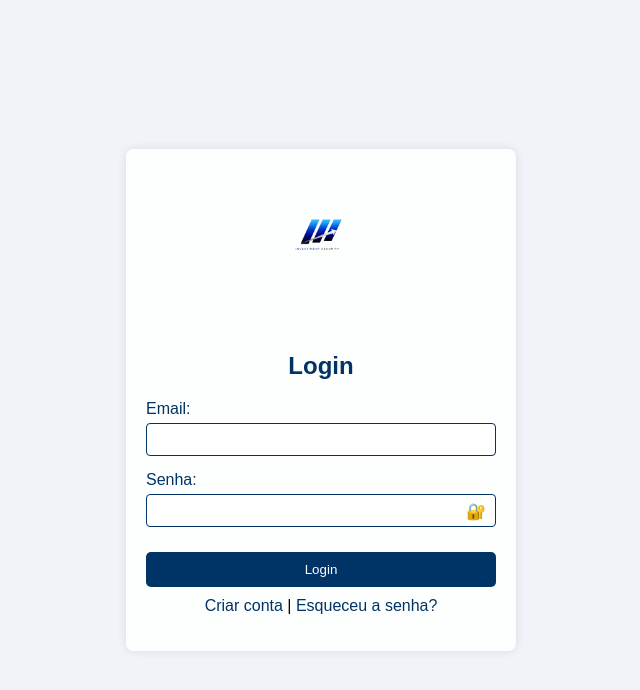
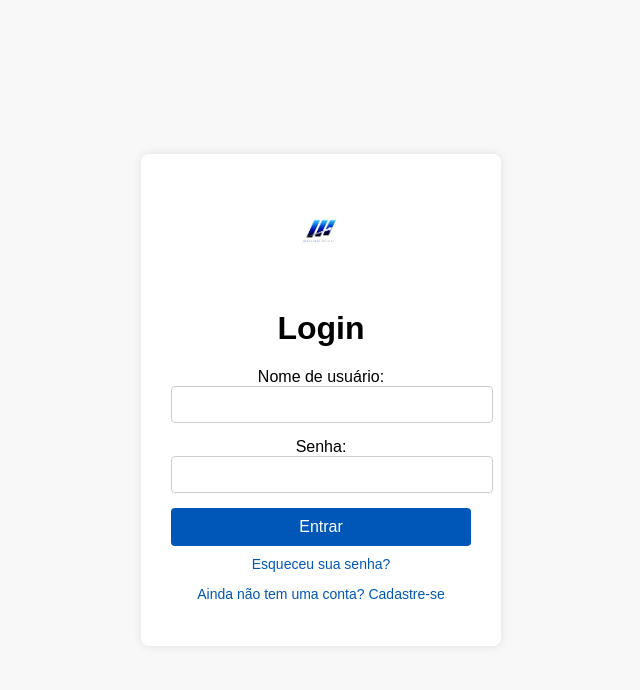
Before and after one commit to InvestimentoIS/Investimento-Security, a website: page login.html in a window 1280 px wide. Shown: the whole page, without its empty margins (319-959 px from the left). Drawn offline with Linux system fonts and the light colour scheme.

```diff
--- a/Pasta CSS/styles.css
+++ b/Pasta CSS/styles.css
@@ -1,90 +1,70 @@
-/* Pasta CSS/styles.css */
+/* Estilos básicos */
 body {
-    font-family: Arial, sans-serif;
-    background-color: #f0f4f8;
+    font-family: 'Arial', sans-serif;
+    background-color: #f8f8f8;
     margin: 0;
     padding: 0;
-    height: 100vh;
     display: flex;
     justify-content: center;
     align-items: center;
+    height: 100vh;
 }
 
-.container {
-    background-color: rgba(255, 255, 255, 0.9);
-    padding: 20px;
+/* Container do login */
+.login-container {
+    background-color: #fff;
+    padding: 30px;
     border-radius: 8px;
     box-shadow: 0 0 10px rgba(0, 0, 0, 0.1);
-    width: 350px;
+    width: 300px;
     text-align: center;
 }
 
-.logo {
-    width: 140px; /* Aumentando o tamanho do logotipo */
+/* Logotipo */
+.logo-container {
     margin-bottom: 20px;
 }
 
-h2 {
-    color: #003366;
-    margin-bottom: 20px;
+.logo {
+    width: 100px;
+    height: auto;
 }
 
-.form-group {
+/* Estilos do formulário */
+input[type="text"],
+input[type="password"] {
+    width: 100%;
+    padding: 10px;
     margin-bottom: 15px;
-    text-align: left;
-}
-
-.form-group label {
-    display: block;
-    margin-bottom: 5px;
-    color: #003366;
-}
-
-.form-group input {
-    width: 100%;
-    padding: 8px;
-    box-sizing: border-box;
-    border: 1px solid #003366;
+    border: 1px solid #ccc;
     border-radius: 4px;
-}
-
-.password-wrapper {
-    position: relative;
-}
-
-.password-wrapper .toggle-password {
-    position: absolute;
-    top: 50%;
-    right: 10px;
-    transform: translateY(-50%);
-    cursor: pointer;
-    color: #003366;
 }
 
 button {
     width: 100%;
     padding: 10px;
-    background-color: #003366;
-    color: white;
+    background-color: #0057b7;
+    color: #fff;
     border: none;
-    border-radius: 5px;
+    border-radius: 4px;
     cursor: pointer;
-    margin-top: 10px;
+    font-size: 16px;
 }
 
 button:hover {
-    background-color: #00224d;
+    background-color: #004a99;
 }
 
 p {
     margin-top: 10px;
+    font-size: 14px;
 }
 
-a {
-    color: #003366;
+p a {
+    color: #0057b7;
     text-decoration: none;
 }
 
-a:hover {
+p a:hover {
     text-decoration: underline;
 }
--- /dev/null
+++ b/Pasta JS/login.js
@@ -0,0 +1,22 @@
+async function simulateLogin() {
+    const username = document.getElementById('username').value;
+    const password = document.getElementById('password').value;
+
+    const response = await fetch('/login', {
+        method: 'POST',
+        headers: {
+            'Content-Type': 'application/json'
+        },
+        body: JSON.stringify({ username, password })
+    });
+
+    if (response.ok) {
+        const data = await response.json();
+        localStorage.setItem('loggedIn', 'true');
+        localStorage.setItem('username', data.user.username);
+        window.location.href = 'dashboard.html';
+    } else {
+        const error = await response.json();
+        alert(error.error);
+    }
+}
--- a/login.html
+++ b/login.html
@@ -1,31 +1,32 @@
 <!DOCTYPE html>
-<html lang="en">
+<html lang="pt-BR">
 <head>
     <meta charset="UTF-8">
     <meta name="viewport" content="width=device-width, initial-scale=1.0">
-    <title>Login</title>
-    <link rel="stylesheet" href="Pasta CSS/styles.css">
+    <title>Login - Investiment Security</title>
+    <link rel="stylesheet" href="Pasta CSS/styles.css"> <!-- Referencie o arquivo CSS correto -->
 </head>
 <body>
-    <div class="container">
-        <img src="Fotos/Logo-Repete-1.png" alt="Logo da Empresa" class="logo">
-        <h2>Login</h2>
-        <form id="loginForm">
-            <div class="form-group">
-                <label for="email">Email:</label>
-                <input type="email" id="email" name="email" required>
-            </div>
-            <div class="form-group">
-                <label for="password">Senha:</label>
-                <div class="password-wrapper">
-                    <input type="password" id="password" name="password" required>
-                    <span class="toggle-password" onclick="togglePasswordVisibility('password')">🔐</span>
-                </div>
-            </div>
-            <button type="button" onclick="simulateLogin()">Login</button>
-            <p><a href="register.html">Criar conta</a> | <a href="forgot-password.html">Esqueceu a senha?</a></p>
+    <div class="login-container">
+        <!-- Logotipo da empresa -->
+        <div class="logo-container">
+            <img src="Fotos/Logo-Repete-1.png" alt="Logo Investiment Security" class="logo">
+        </div>
+
+        <h1>Login</h1>
+        <form id="login-form">
+            <label for="username">Nome de usuário:</label>
+            <input type="text" id="username" name="username" required>
+
+            <label for="password">Senha:</label>
+            <input type="password" id="password" name="password" required>
+
+            <button type="button" onclick="simulateLogin()">Entrar</button>
         </form>
+        <p><a href="forgot-password.html">Esqueceu sua senha?</a></p>
+        <p><a href="register.html">Ainda não tem uma conta? Cadastre-se</a></p>
     </div>
-    <script src="Pasta JS/index.js"></script>
+
+    <script src="Pasta JS/login.js"></script> <!-- Referencie o arquivo JS correto -->
 </body>
 </html>
```
Also changed, not shown: Pasta JS/User.js (added, +36 -0 lines), Pasta JS/auth.js (added, +19 -0 lines), Pasta JS/db.js (added, +16 -0 lines), Pasta JS/server.js (+10 -0 lines), index.html (+1 -1 lines), 1 other file.
